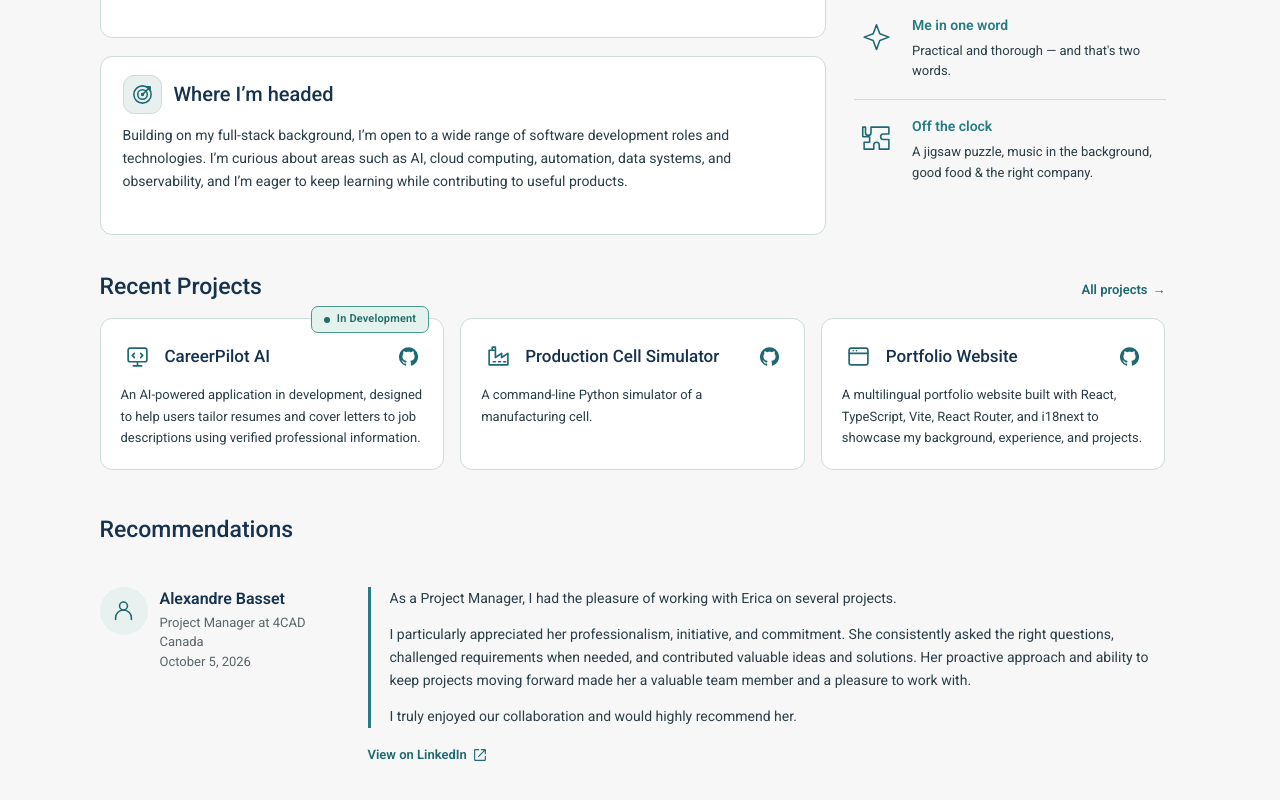
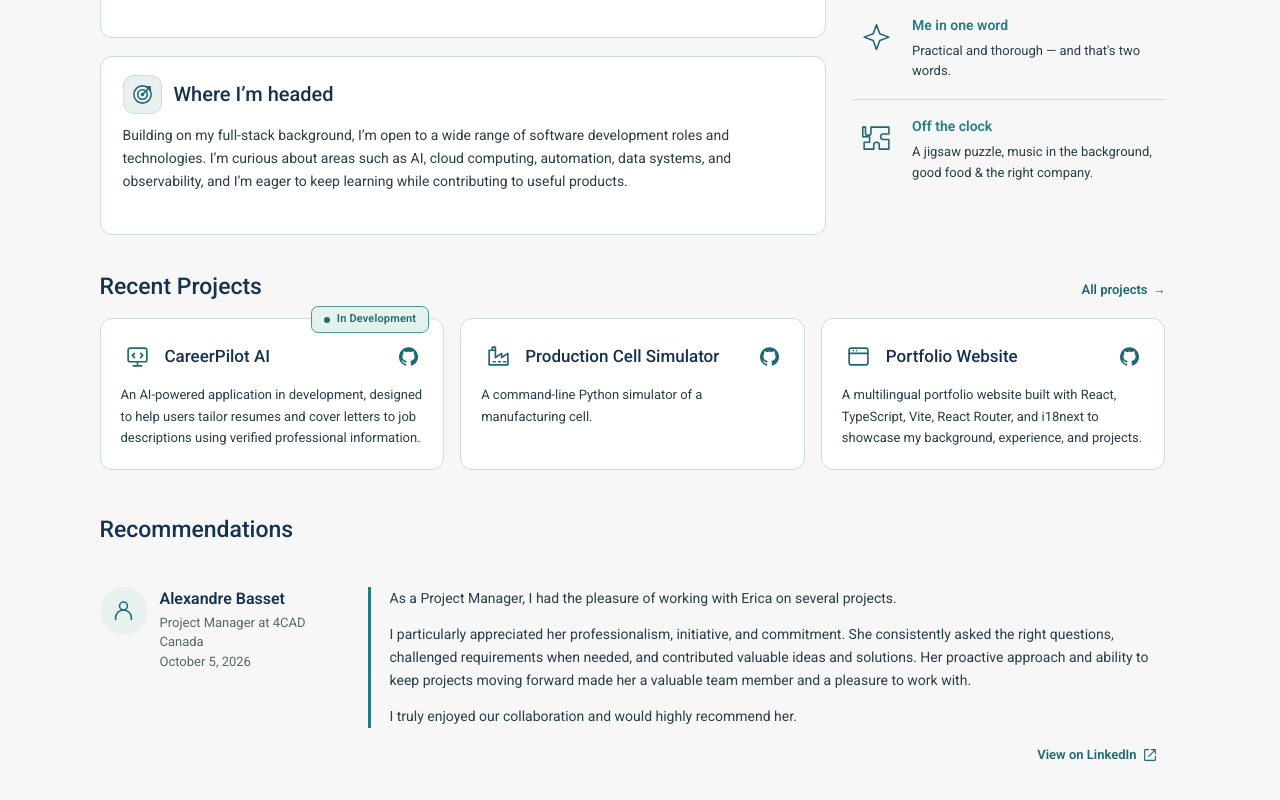
Before and after one commit to Kikasantini/erica-portfolio, a React (Vite) app: page /en in a window 1280 px wide. Shown: the part 579-1379 px from the top of the page. Built offline with nearby package versions, Linux system fonts and the light colour scheme.

Commit message:
Align recommendation LinkedIn action to the right

```diff
--- a/src/index.css
+++ b/src/index.css
@@ -3200,7 +3200,11 @@ html {
   font-size: 13px;
   line-height: 1.5;
 }
-.home-recommendation__body { min-width: 0; }
+.home-recommendation__body {
+  display: flex;
+  flex-direction: column;
+  min-width: 0;
+}
 .home-recommendation__body blockquote {
   margin: 0;
   padding-left: 19px;
@@ -3214,7 +3218,8 @@ html {
 }
 .home-recommendation__body blockquote p:last-child { margin-bottom: 0; }
 .home-page .home-recommendation__link {
-  margin: 12px 0 0 -8px;
+  align-self: flex-end;
+  margin: 12px 0 0;
 }
 .home-recommendation__link svg { width: 16px; height: 16px; }
 @media (max-width: 760px) {
```
